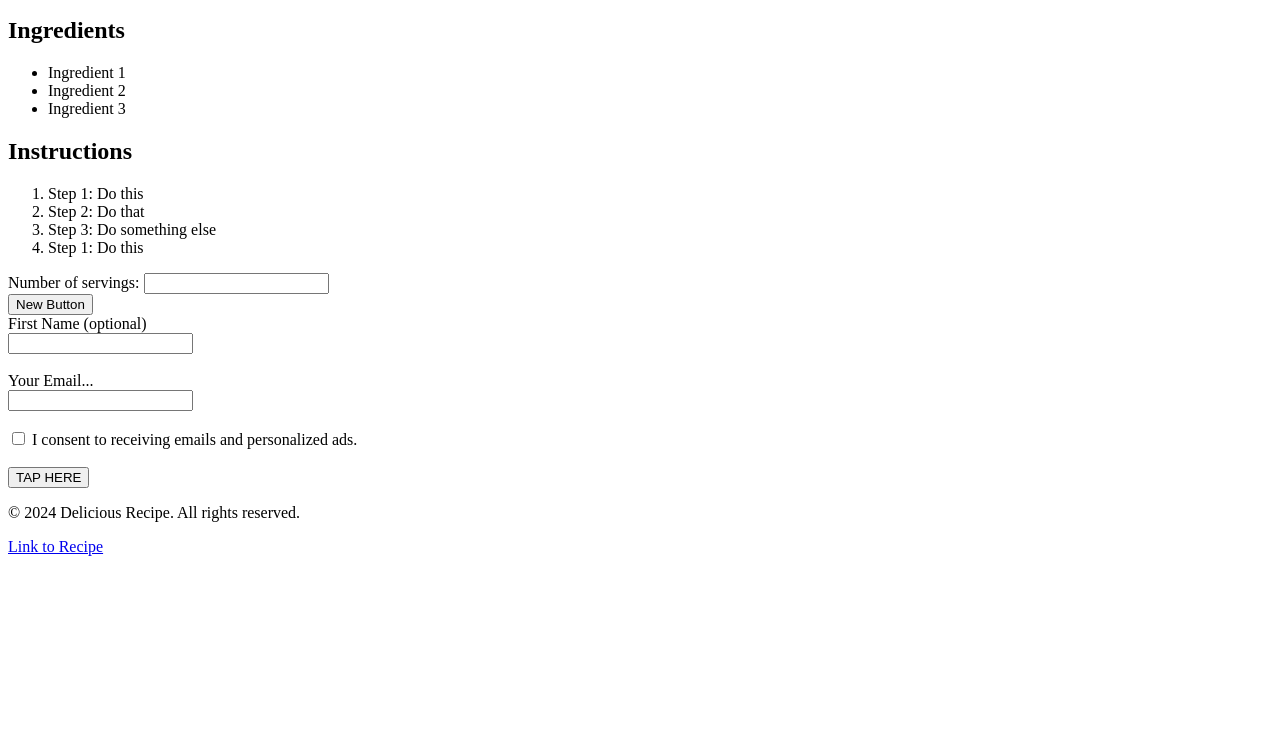
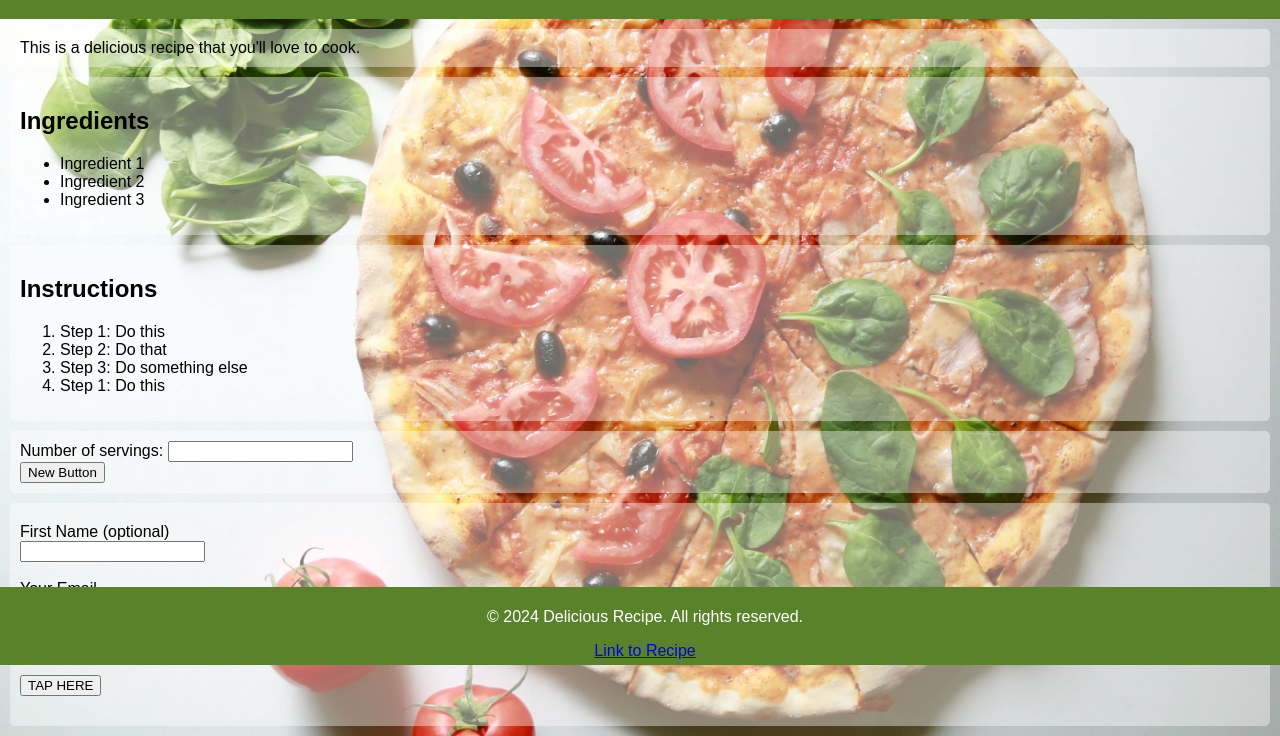
Before and after one commit to singh-moni/SBA-DOM, a plain HTML site: page index.html in a window 1280 px wide. Shown: the part 135-871 px from the top of the page. Before the commit the page ends 800 px from the top, so only its background shows below. Drawn offline with Linux system fonts and the light colour scheme.

Commit message:
modified css and modified javascript

```diff
--- a/index.html
+++ b/index.html
@@ -4,7 +4,7 @@
     <meta charset="UTF-8">
     <meta name="viewport" content="width=device-width, initial-scale=1.0">
     <title>SBA-DOM</title>
-    <style rel="stylesheet" href="./styles.css"></style>
+    <link rel="stylesheet" href="./styles.css">
     <script defer src="./script.js"></script>
 </head>
 <body>
@@ -21,22 +21,18 @@
     <section id="ingredients">
         <h2>Ingredients</h2>
         <ul>
-            <!-- Add your ingredients here -->
             <li>Ingredient 1</li>
             <li>Ingredient 2</li>
             <li>Ingredient 3</li>
-            <!-- Repeat as needed -->
         </ul>
     </section>
 
     <section id="instructions">
         <h2>Instructions</h2>
         <ol>
-            <!-- Add your instructions here -->
             <li>Step 1: Do this</li>
             <li>Step 2: Do that</li>
             <li>Step 3: Do something else</li>
-            <!-- Repeat as needed -->
         </ol>
     </section>
 
--- a/styles.css
+++ b/styles.css
@@ -21,7 +21,7 @@ section {
     margin: 10px;
     border-radius: 5px;
     color: black;
-    background-color: rgba(255, 255, 255, 0.8);
+    background-color: rgba(255, 255, 255, 0.4);
     /* Semi-transparent white background */
 }
 
@@ -53,7 +53,7 @@ button[type="submit"] {
 
 button[type="submit"]:hover {
     background-color: #4c701f;
-} */
+}
 #subscribe form {
 margin-bottom: 20px;
 padding-top: 10px;
```
Also changed, not shown: script.js (+0 -71 lines).
